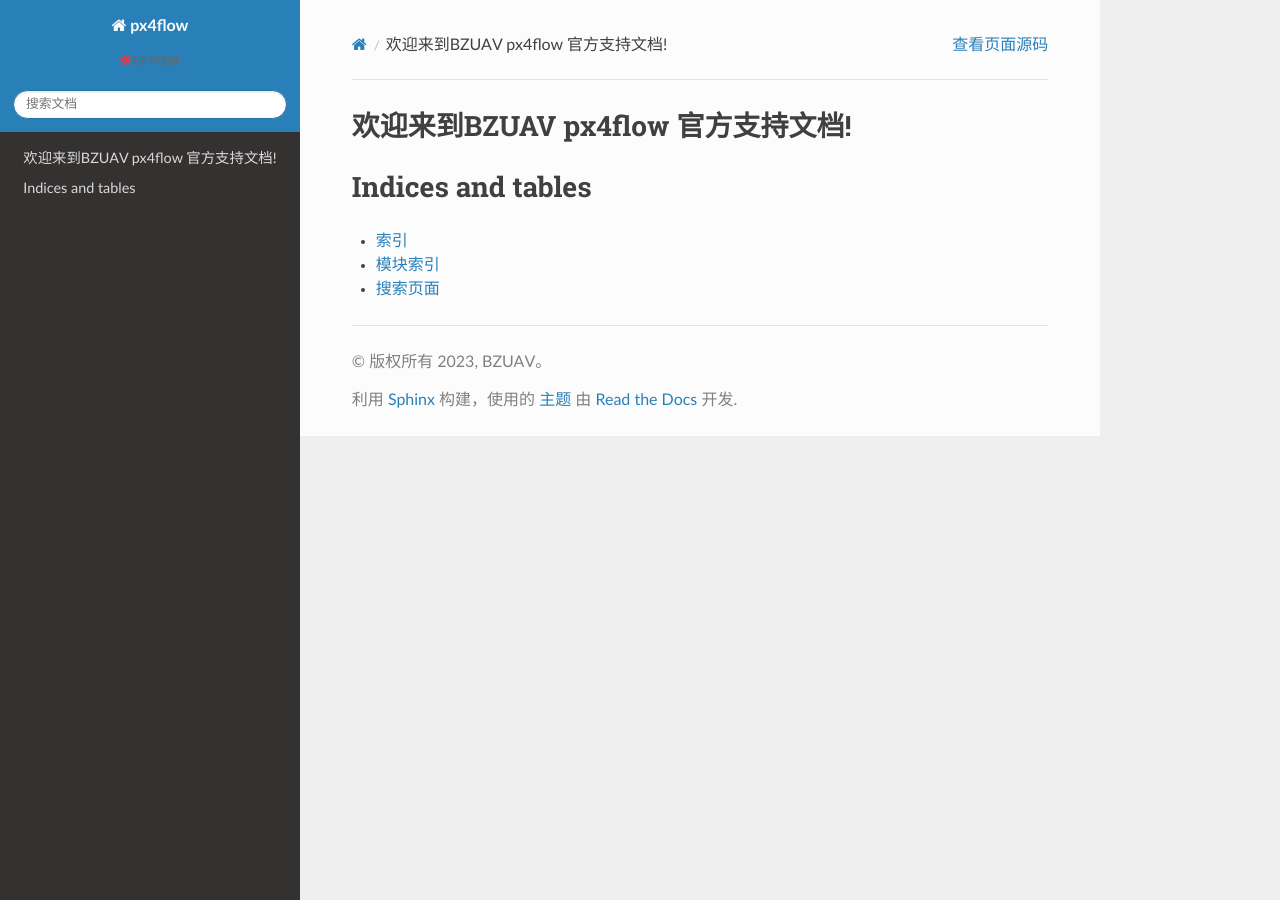
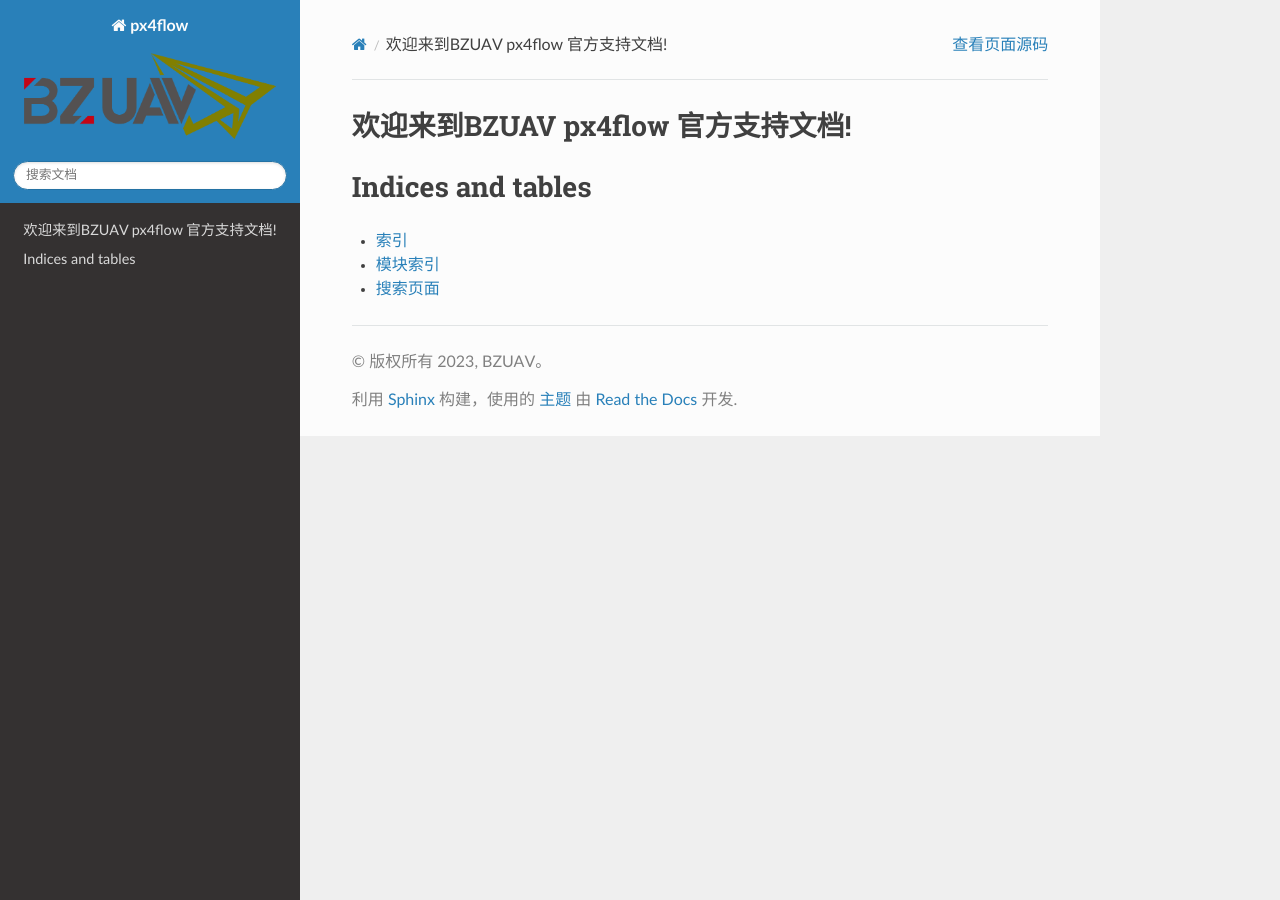
Before and after one commit to CyberUAV/PX4FLOW, a Sphinx documentation site: the page built from source/index.rst, in a window 1280 px wide. Built offline with Sphinx 7.4.7 and the Read the Docs theme 2.0.0, drawn with Linux system fonts in a browser that asks for light colours.

Commit message:
logo change

```diff
--- a/source/conf.py
+++ b/source/conf.py
@@ -26,8 +26,8 @@
 
 html_static_path = ['_static']
 html_theme = "sphinx_rtd_theme"
-html_logo = '_static/logo.svg'
-html_logo_width = "600px"
+html_logo = '_static/BZUAV-S.png'
+# html_logo_width = "600px"
 # html_logo_height="300px"
 
 html_theme_options = {
```
Also changed, not shown: source/_static/BZUAV LOGO-不带网址.svg (added), source/_static/BZUAV-L.png (added), source/_static/BZUAV-M.png (added), source/_static/BZUAV-S.png (added), source/_static/espressif-logo.svg (added), 4 other files.
